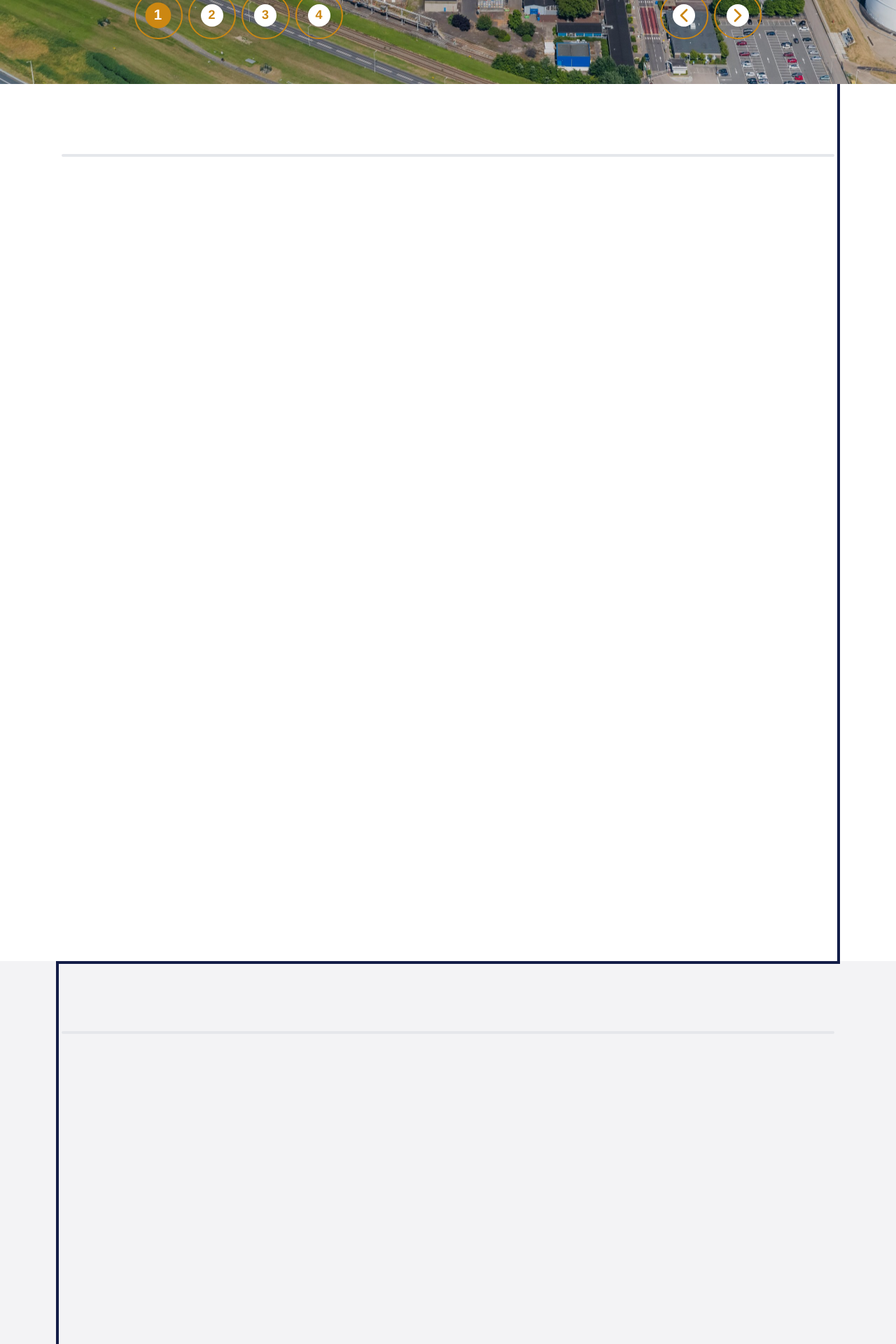
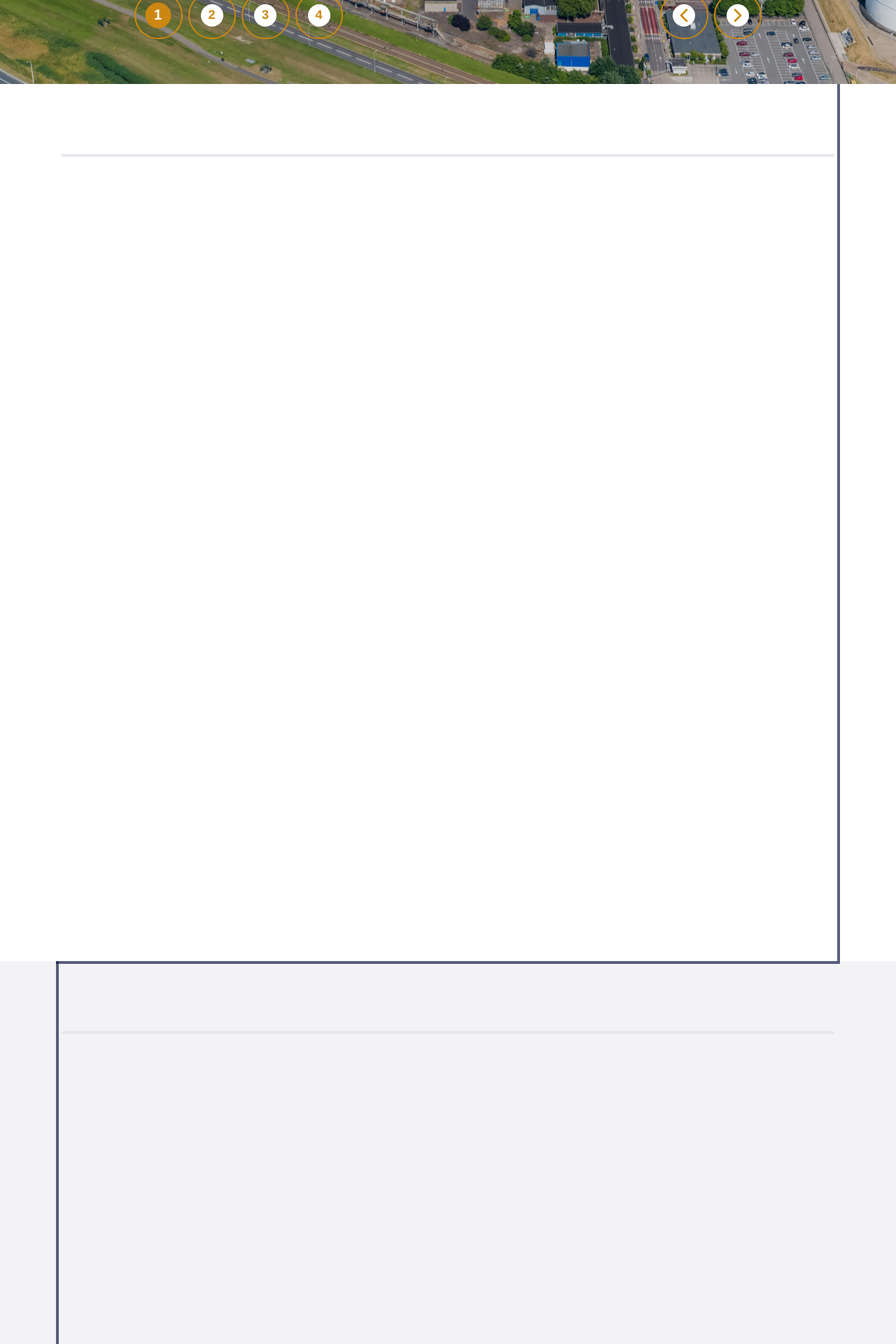
Before and after one commit to fatma-mohamed99/petroleum, a Next.js app: page / in a window 1280 px wide. Shown: the part 680-2600 px from the top of the page at 70% size. Built offline with nearby package versions, Linux system fonts and the light colour scheme.

Commit message:
upload section galory

```diff
--- a/src/app/page.tsx
+++ b/src/app/page.tsx
@@ -9,16 +9,16 @@ export default function Home() {
 
       <div className="relative z-10">
         <OurLegacy />
-        <div className="absolute right-20 top-0 h-full w-1 bg-gradient-to-b bg-main  z-0 " />
+        <div className="absolute right-20 top-0 h-full w-1 bg-gradient-to-b bg-main/70  z-0 " />
       </div>
       <div className="relative z-10">
-<div className="absolute right-20 top-0 w-[calc(100%-160px)] h-1 bg-gradient-to-b bg-main  z-0" />
-        <div className="absolute left-20 top-0 h-full w-1 bg-gradient-to-b bg-main  z-0 " />
+<div className="absolute right-20 top-0 w-[calc(100%-160px)] h-1 bg-gradient-to-b bg-main/70  z-0" />
+        <div className="absolute left-20 top-0 h-full w-1 bg-gradient-to-b bg-main/70  z-0 " />
 
         <WhoAreWeSection />
       </div>
       <div className="relative z-10">
-                <div className="absolute left-20 top-0 h-full w-1 bg-gradient-to-b bg-main  z-0 " />
+                <div className="absolute left-20 top-0 h-full w-1 bg-gradient-to-b bg-main/70  z-0 " />
         <ProjectSection />
       </div>
     </div>
```
